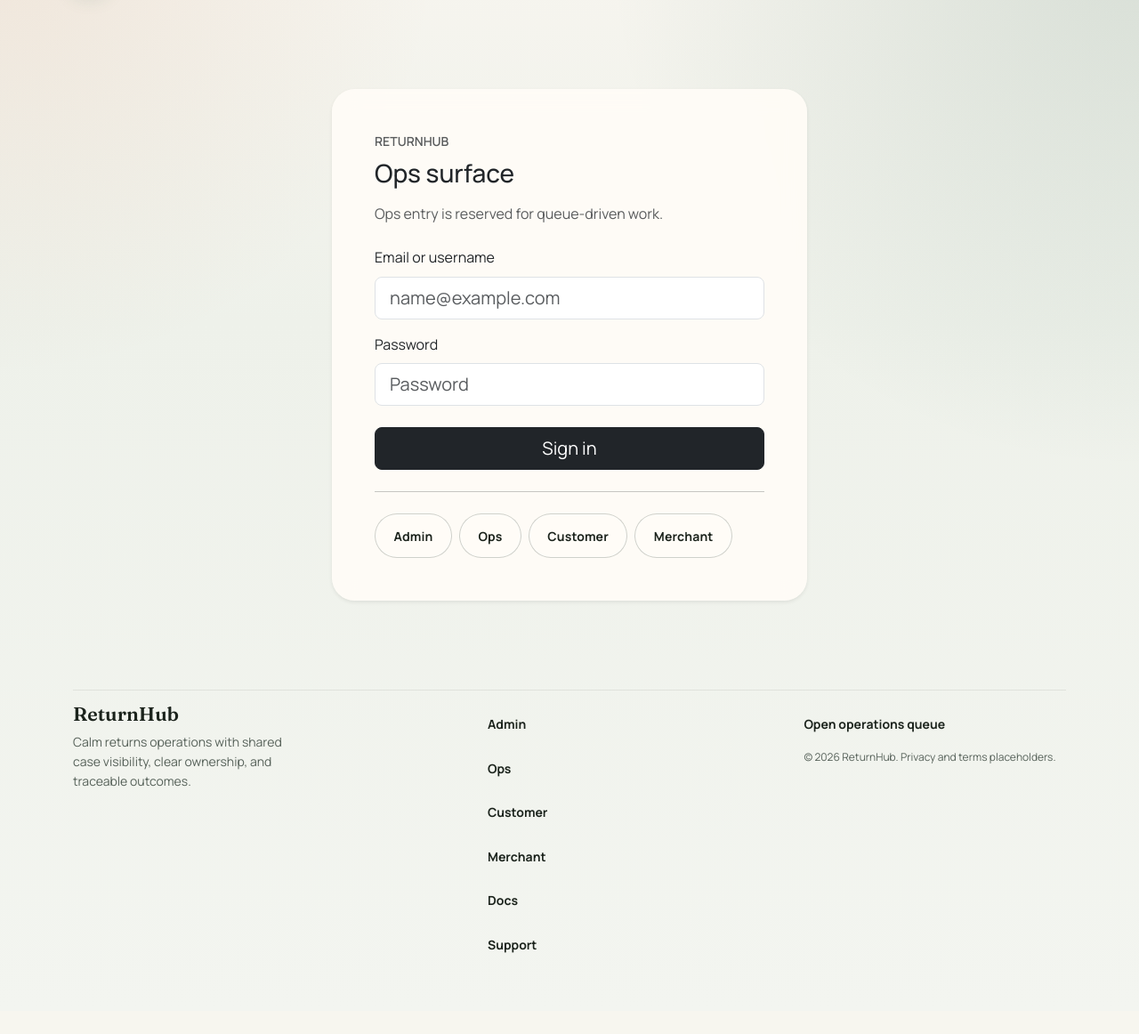
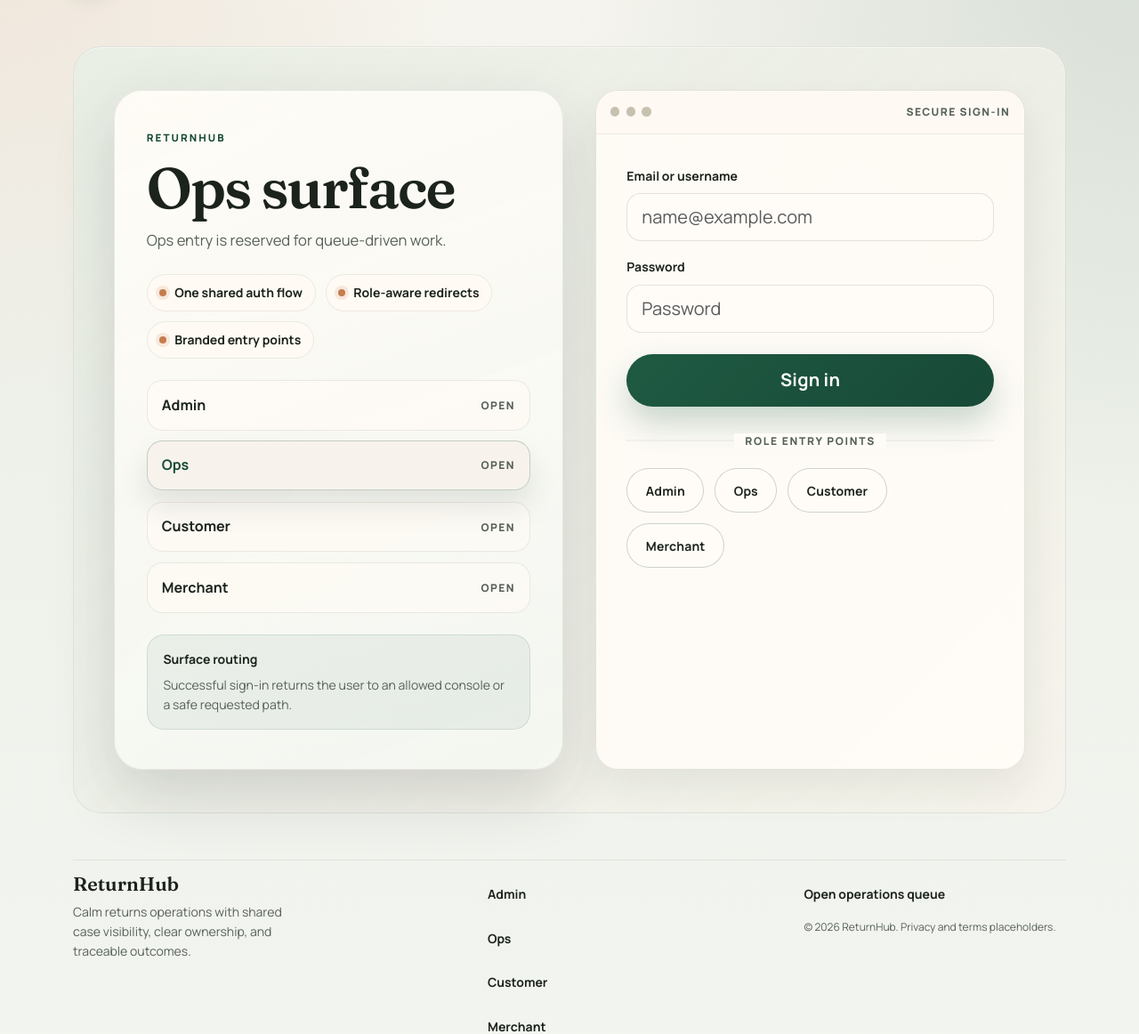
Before and after one commit to AAdewunmi/Returns-Escalation-Predictor-Project, a Django app: page /login/ops/ in a window 1280 px wide. Shown: the part 71-1233 px from the top of the page at 89% size. Before the commit the page ends 1142 px from the top, so only its background shows below. Run offline with Django 5.2, Linux system fonts and the light colour scheme.

Commit message:
style(auth): align login surface with ReturnHub design system

```diff
--- a/static/css/app.css
+++ b/static/css/app.css
@@ -168,6 +168,183 @@ button:focus-visible {
   border-radius: var(--rh-radius-lg);
   box-shadow: var(--rh-shadow-md);
   backdrop-filter: blur(12px);
+}
+
+.rh-auth-shell {
+  max-width: 76rem;
+  margin: 0 auto;
+}
+
+.rh-auth-frame {
+  display: grid;
+  grid-template-columns: minmax(0, 0.92fr) minmax(24rem, 0.88fr);
+  gap: calc(var(--rh-space-6) + var(--rh-space-1));
+  align-items: stretch;
+}
+
+.rh-auth-aside {
+  padding: calc(var(--rh-space-7) - 0.25rem) calc(var(--rh-space-6) + 0.25rem);
+  border-radius: var(--rh-radius-xl);
+  background:
+    linear-gradient(160deg, rgba(255, 252, 247, 0.96) 0%, rgba(244, 247, 241, 0.94) 100%);
+  border: 1px solid rgba(27, 35, 28, 0.08);
+  box-shadow: var(--rh-shadow-lg);
+}
+
+.rh-auth-aside h1 {
+  font-family: var(--rh-font-family-display);
+  font-size: clamp(2.2rem, 5vw, 4rem);
+  line-height: 0.96;
+  letter-spacing: -0.03em;
+  margin-bottom: 1rem;
+  max-width: 9ch;
+}
+
+.rh-auth-lead {
+  max-width: 34rem;
+  color: var(--rh-color-text-muted);
+  font-size: 1.04rem;
+  margin-bottom: var(--rh-space-5);
+}
+
+.rh-auth-trust {
+  display: flex;
+  flex-wrap: wrap;
+  gap: 0.7rem;
+  margin-bottom: var(--rh-space-5);
+}
+
+.rh-auth-surface-links {
+  display: grid;
+  gap: 0.75rem;
+  margin-bottom: var(--rh-space-5);
+}
+
+.rh-auth-surface-link {
+  display: flex;
+  align-items: center;
+  justify-content: space-between;
+  gap: 1rem;
+  min-height: 52px;
+  padding: 0.9rem 1rem;
+  border-radius: 1.1rem;
+  background: rgba(255, 251, 245, 0.72);
+  border: 1px solid rgba(27, 35, 28, 0.08);
+  color: var(--rh-color-text);
+  text-decoration: none;
+  font-weight: 700;
+  transition:
+    transform 160ms ease,
+    background-color 160ms ease,
+    border-color 160ms ease,
+    box-shadow 160ms ease;
+}
+
+.rh-auth-surface-link::after {
+  content: "Open";
+  color: var(--rh-color-text-muted);
+  font-size: var(--rh-font-size-xs);
+  font-weight: 800;
+  letter-spacing: 0.12em;
+  text-transform: uppercase;
+}
+
+.rh-auth-surface-link:hover,
+.rh-auth-surface-link:focus-visible,
+.rh-auth-surface-link.is-active {
+  background: rgba(247, 243, 235, 0.95);
+  border-color: rgba(31, 90, 67, 0.24);
+  color: var(--rh-color-accent-strong);
+  transform: translateY(-1px);
+  box-shadow: 0 18px 32px rgba(23, 34, 28, 0.1);
+}
+
+.rh-auth-note {
+  display: grid;
+  gap: 0.4rem;
+  padding: 1rem 1.1rem;
+  border-radius: 1.2rem;
+  background: rgba(31, 90, 67, 0.06);
+  border: 1px solid rgba(31, 90, 67, 0.12);
+}
+
+.rh-auth-note strong {
+  font-size: var(--rh-font-size-sm);
+}
+
+.rh-auth-note span {
+  color: var(--rh-color-text-muted);
+  font-size: var(--rh-font-size-sm);
+}
+
+.rh-auth-card {
+  overflow: hidden;
+}
+
+.rh-auth-card__topbar {
+  display: flex;
+  gap: 0.45rem;
+  padding: 0.9rem 1rem;
+  border-bottom: 1px solid rgba(27, 35, 28, 0.08);
+  background: rgba(255, 250, 243, 0.84);
+  align-items: center;
+}
+
+.rh-auth-card__body {
+  padding: calc(var(--rh-space-6) + 0.15rem);
+}
+
+.rh-auth-card .form-label {
+  color: var(--rh-color-text);
+  font-size: var(--rh-font-size-sm);
+  font-weight: 700;
+}
+
+.rh-auth-card input.form-control {
+  min-height: 54px;
+  border-radius: 1rem;
+  border: 1px solid rgba(27, 35, 28, 0.12);
+  background: rgba(255, 252, 247, 0.82);
+  box-shadow: inset 0 1px 0 rgba(255, 255, 255, 0.45);
+}
+
+.rh-auth-card input.form-control:focus {
+  border-color: rgba(31, 90, 67, 0.36);
+  box-shadow:
+    0 0 0 0.25rem rgba(31, 90, 67, 0.1),
+    inset 0 1px 0 rgba(255, 255, 255, 0.45);
+}
+
+.rh-auth-divider {
+  position: relative;
+  margin: 1.6rem 0 1.15rem;
+  text-align: center;
+}
+
+.rh-auth-divider::before {
+  content: "";
+  position: absolute;
+  inset: 50% 0 auto;
+  border-top: 1px solid rgba(27, 35, 28, 0.08);
+  transform: translateY(-50%);
+}
+
+.rh-auth-divider span {
+  position: relative;
+  z-index: 1;
+  padding-inline: 0.75rem;
+  background: var(--rh-color-surface);
+  color: var(--rh-color-text-muted);
+  font-size: var(--rh-font-size-xs);
+  font-weight: 800;
+  letter-spacing: 0.14em;
+  text-transform: uppercase;
+}
+
+.rh-auth-mini-links {
+  display: flex;
+  flex-wrap: wrap;
+  gap: 0.75rem;
 }
 
 .rh-hero {
@@ -1193,6 +1370,10 @@ button:focus-visible {
     grid-template-columns: 1fr;
   }
 
+  .rh-auth-frame {
+    grid-template-columns: 1fr;
+  }
+
   .rh-visual-body {
     grid-template-columns: 1fr;
   }
@@ -1215,6 +1396,11 @@ button:focus-visible {
 
   .rh-hero {
     padding: var(--rh-space-6);
+  }
+
+  .rh-auth-aside,
+  .rh-auth-card__body {
+    padding: var(--rh-space-5);
   }
 
   .rh-footer {
@@ -1283,6 +1469,10 @@ button:focus-visible {
     margin-bottom: 0.7rem;
   }
 
+  .rh-auth-aside h1 {
+    max-width: none;
+  }
+
   .rh-visual-metrics,
   .rh-workflow-grid {
     grid-template-columns: 1fr;
@@ -1310,6 +1500,11 @@ button:focus-visible {
   .rh-band--value,
   .rh-band--workflow {
     padding: 1.1rem 1rem;
+  }
+
+  .rh-auth-surface-links,
+  .rh-auth-mini-links {
+    gap: 0.6rem;
   }
 
   .rh-queue-shell__header,
--- a/templates/auth/login_base.html
+++ b/templates/auth/login_base.html
@@ -4,17 +4,42 @@
 {% block page_header %}{% endblock %}
 
 {% block content %}
-  <section class="container py-5">
-    <div class="row justify-content-center">
-      <div class="col-12 col-lg-6">
-        <div class="card shadow-sm border-0 rh-card">
-          <div class="card-body p-4 p-lg-5">
-            <div class="mb-4">
-              <p class="text-uppercase text-muted small fw-semibold mb-2">{{ brand_name }}</p>
-              <h1 class="h3 mb-3">{{ surface_title }}</h1>
-              <p class="text-muted mb-0">{{ surface_description }}</p>
-            </div>
+  <section class="rh-band rh-band--workflow py-4 py-lg-5">
+    <div class="rh-auth-shell">
+      <div class="rh-auth-frame">
+        <aside class="rh-auth-aside" aria-label="{{ surface_title }} guidance">
+          <div class="rh-kicker">{{ brand_name }}</div>
+          <h1>{{ surface_title }}</h1>
+          <p class="rh-auth-lead">{{ surface_description }}</p>
 
+          <div class="rh-auth-trust" aria-label="ReturnHub sign-in principles">
+            <span class="rh-trust-item">One shared auth flow</span>
+            <span class="rh-trust-item">Role-aware redirects</span>
+            <span class="rh-trust-item">Branded entry points</span>
+          </div>
+
+          <div class="rh-auth-surface-links">
+            <a class="rh-auth-surface-link {% if surface == 'admin' %}is-active{% endif %}" href="/login/admin/">Admin</a>
+            <a class="rh-auth-surface-link {% if surface == 'ops' %}is-active{% endif %}" href="/login/ops/">Ops</a>
+            <a class="rh-auth-surface-link {% if surface == 'customer' %}is-active{% endif %}" href="/login/customer/">Customer</a>
+            <a class="rh-auth-surface-link {% if surface == 'merchant' %}is-active{% endif %}" href="/login/merchant/">Merchant</a>
+          </div>
+
+          <div class="rh-auth-note">
+            <strong>Surface routing</strong>
+            <span>Successful sign-in returns the user to an allowed console or a safe requested path.</span>
+          </div>
+        </aside>
+
+        <div class="rh-auth-card rh-card">
+          <div class="rh-auth-card__topbar">
+            <span class="rh-visual-dot"></span>
+            <span class="rh-visual-dot"></span>
+            <span class="rh-visual-dot"></span>
+            <div class="rh-visual-window-title">Secure sign-in</div>
+          </div>
+
+          <div class="rh-auth-card__body">
             {% if form.non_field_errors %}
               <div class="alert alert-danger" role="alert">
                 {{ form.non_field_errors }}
@@ -45,12 +70,14 @@
                 {% endif %}
               </div>
 
-              <button type="submit" class="btn btn-dark btn-lg w-100">Sign in</button>
+              <button type="submit" class="btn btn-primary rh-btn-primary btn-lg w-100">Sign in</button>
             </form>
 
-            <hr class="my-4">
+            <div class="rh-auth-divider">
+              <span>Role entry points</span>
+            </div>
 
-            <div class="d-flex flex-wrap gap-2">
+            <div class="rh-auth-mini-links">
               <a class="btn btn-outline-secondary rh-btn-secondary btn-sm" href="/login/admin/">Admin</a>
               <a class="btn btn-outline-secondary rh-btn-secondary btn-sm" href="/login/ops/">Ops</a>
               <a class="btn btn-outline-secondary rh-btn-secondary btn-sm" href="/login/customer/">Customer</a>
```
